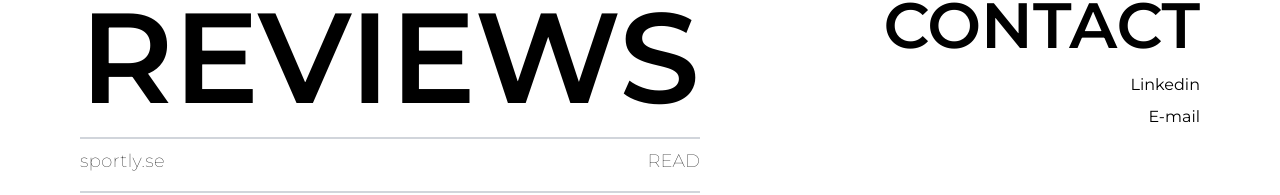
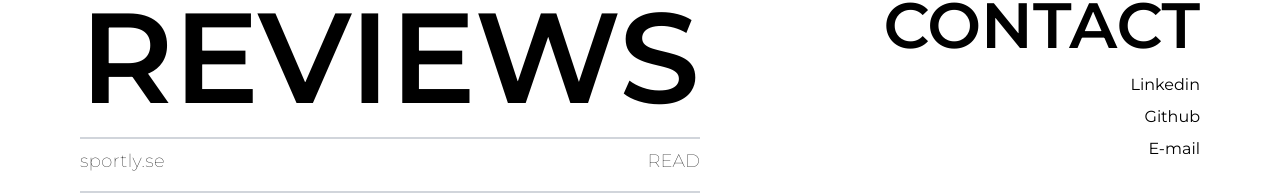
Before and after one commit to ns-develops/Portfolio-ns-dev.tech, a React (Vite) app: page / in a window 1280 px wide. Shown: the part 3420-3615 px from the top of the page. Built offline with nearby package versions, Linux system fonts and the light colour scheme; a web font is replaced by a local one.

Commit message:
added contact

```diff
--- a/src/components/Footer.jsx
+++ b/src/components/Footer.jsx
@@ -66,11 +66,21 @@
           </a>
 
           <a
+            href="https://github.com/ns-develops"
+            target="_blank"
+            rel="noopener noreferrer"
+            className="text-black hover:text-gray-700"
+          >
+            Github
+          </a>
+
+          <a
             href="mailto:natalie.samaan@live.se"
             className="text-black hover:text-gray-700"
           >
             E-mail
           </a>
+
         </div>
       </div>
 
```
Lines whose indentation alone changed are shown as unchanged.
